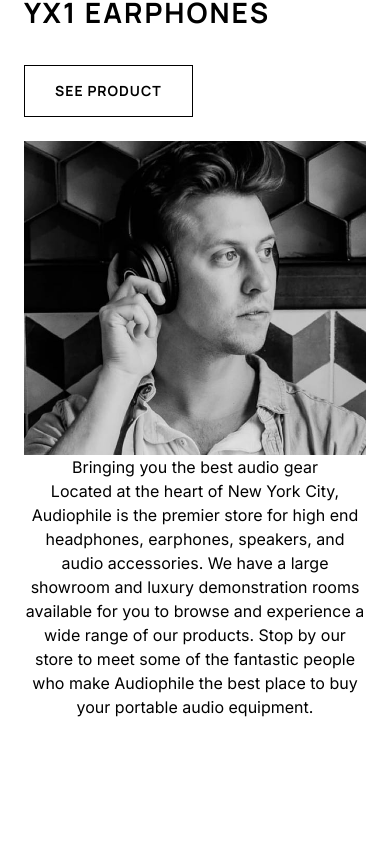
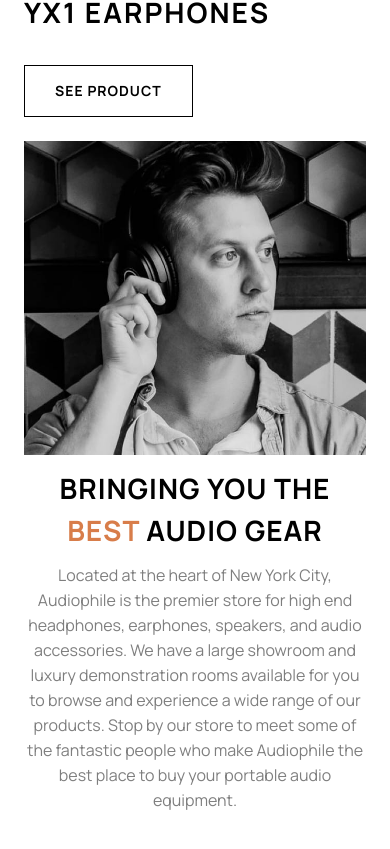
Before and after one commit to tornike2002/audiophie-project, a Next.js app: page / in a window 390 px wide. Shown: the part 2583-3432 px from the top of the page. Before the commit the page ends 3302 px from the top, so only its background shows below. Built offline with nearby package versions, Linux system fonts and the light colour scheme.

Commit message:
finished another section on home page but mobile

```diff
--- a/app/page.tsx
+++ b/app/page.tsx
@@ -88,12 +88,19 @@
         </div>
       </section>
       {/* info section */}
-      <section className="mx-6 flex flex-col">
+      <section className="mx-6 flex flex-col gap-3 mb-24">
         <Image src={info} alt="guy with headphones" />
-        <h1 className="text-center">
-          Bringing you the <span className="">best</span> audio gear
+        <h1
+          className="text-center text-black font-Manrope text-[28px]
+        font-bold tracking-[1px] uppercase"
+        >
+          Bringing you the
+          <br /> <span className="text-customYellow">best</span> audio gear
         </h1>
-        <p className="text-center">
+        <p
+          className="text-center text-black font-Manrope
+        text-[15[x] leading-[25px] opacity-50"
+        >
           Located at the heart of New York City, Audiophile is the premier store
           for high end headphones, earphones, speakers, and audio accessories.
           We have a large showroom and luxury demonstration rooms available for
```
